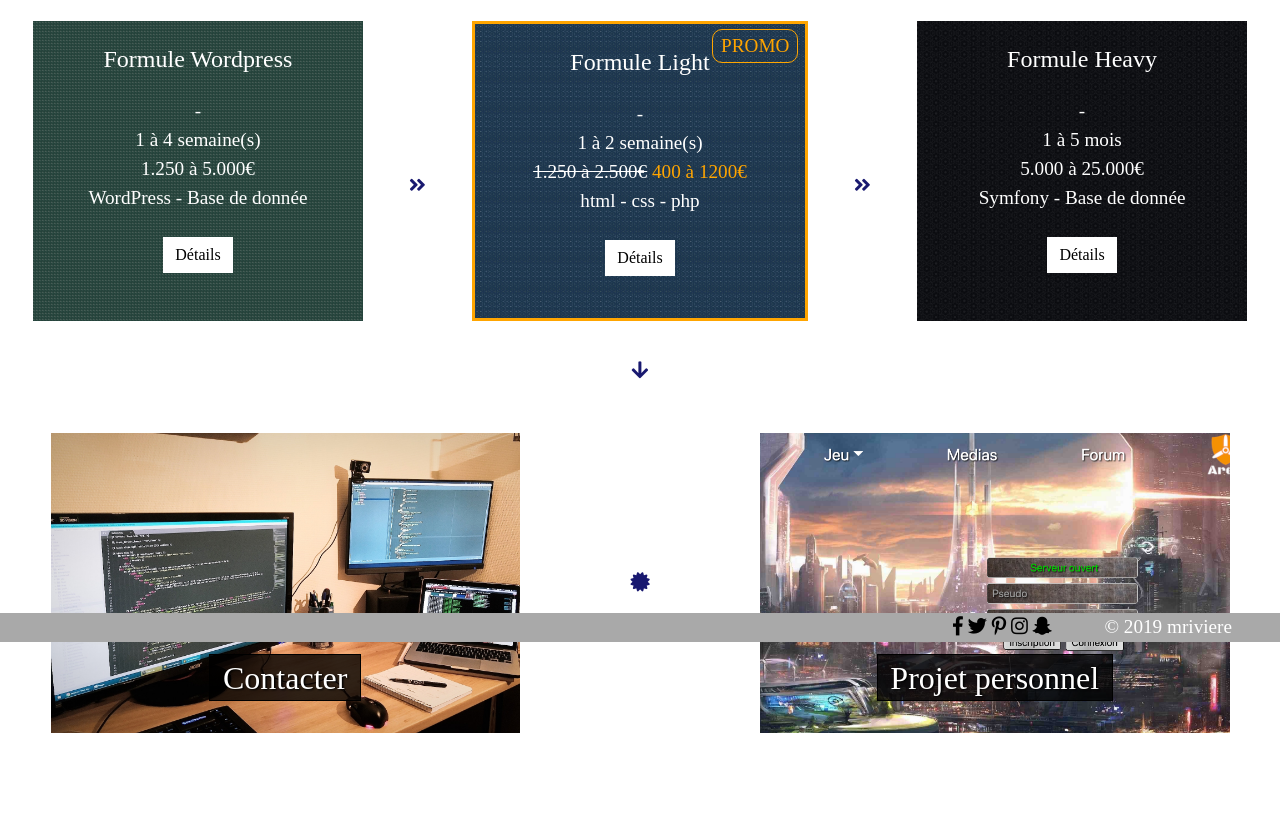
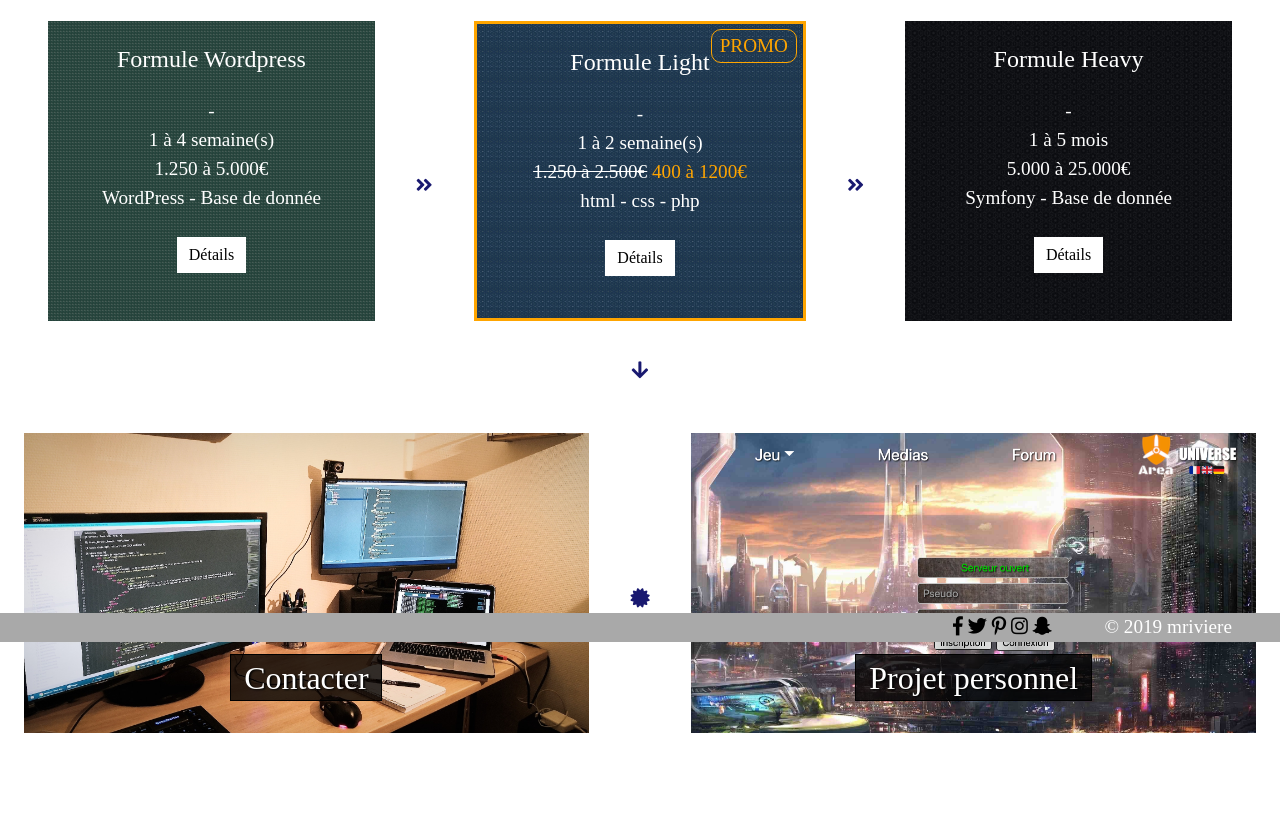
Before and after one commit to mriviere-company/mriviere, a PHP site: page / in a window 1280 px wide. Shown: the part 158-971 px from the top of the page. Before the commit the page ends 891 px from the top, so only its background shows below. Run offline with PHP 8.4, Linux system fonts and the light colour scheme; some libraries are stand-ins or nearby versions; some web fonts are replaced.

Commit message:
header css

```diff
--- a/css/style.css
+++ b/css/style.css
@@ -11,6 +11,7 @@
     font-family: 'Crimson Text', serif;
     margin-top: 1.5rem;
     margin-bottom: 1.5rem;
+    margin: 1.5rem 6rem 1.5rem 6rem;
 }
 
 .navbar-footer {
@@ -66,6 +67,7 @@
 }
 .titles {
     color: white;
+    white-space:nowrap;
     top: 75%;
     position: relative;
     text-shadow: 1.5px 1.5px 2px rgba(0, 0, 0, 1);
@@ -93,14 +95,12 @@
 }
 
 .creation {
-    margin: 0 5% 0 5%;
     background-image: url("/img/creation.png");
     background-size: cover;
     background-repeat: no-repeat;
 }
 
 .contact {
-    margin: 0 5% 0 5%;
     background-image: url("/img/contact.jpg");
     background-size: cover;
     background-repeat: no-repeat;
--- a/index.php
+++ b/index.php
@@ -3,8 +3,8 @@
     <?php include("header.php"); ?>
         <!--Corps de la landing page-->
     <body>
-        <div class="row mt-4">
-            <div class="col offers offer1 ml-5">
+        <div class="row mt-4 mx-5">
+            <div class="col offers offer1">
                 <h4 class="my-4">
                     Formule Wordpress
                 </h4>
@@ -43,7 +43,7 @@
                     <i class="fas fa-angle-double-right"></i>
                 </div>
             </div>
-            <div class="col offers offer3 mr-5">
+            <div class="col offers offer3">
                 <h4 class="my-4">
                     Formule Heavy
                 </h4>
@@ -61,7 +61,7 @@
         <div class="mt-1">
             <i class="fas fa-arrow-down"></i>
         </div>
-        <div class="row my-5">
+        <div class="row my-5 mx-4">
             <div class="col offers contact">
                 <a href="contact.php">
                     <h2 class="titles mr-0">
```
